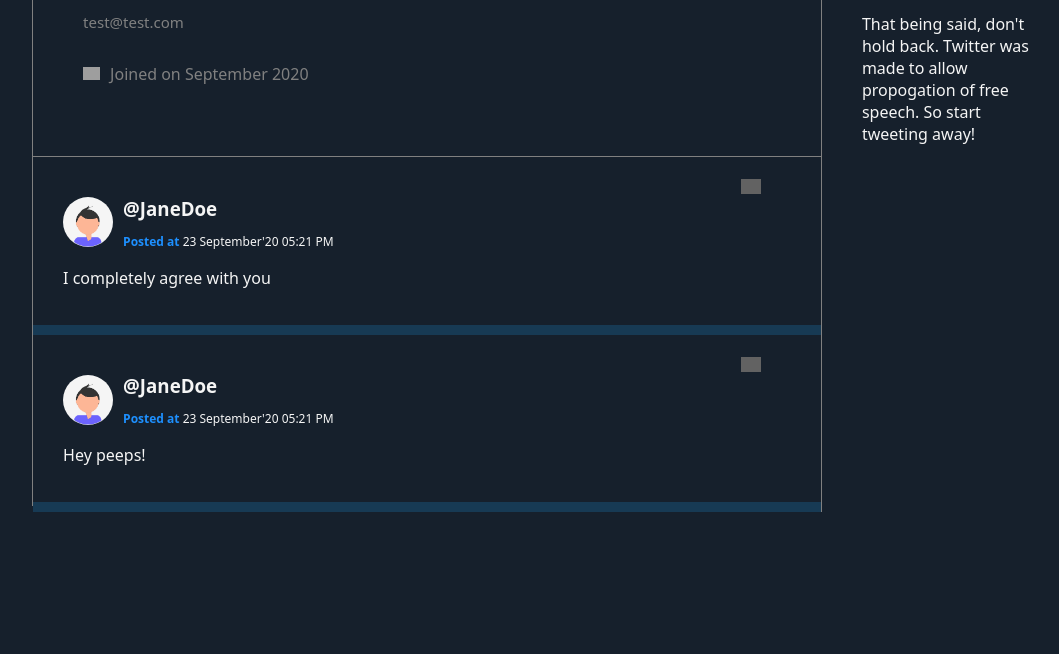
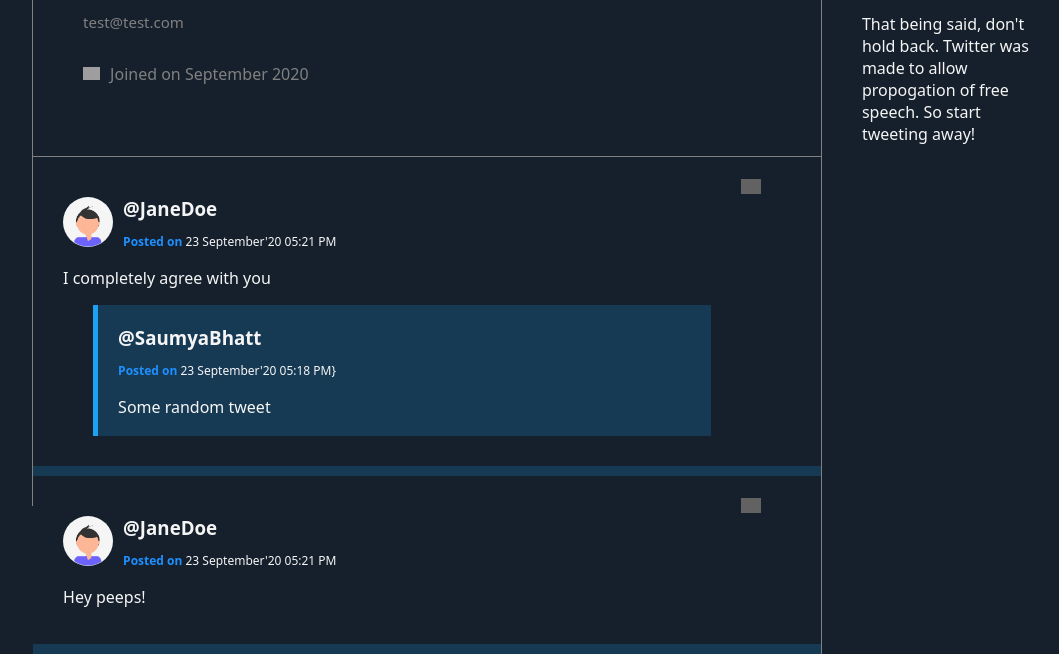
Before and after one commit to Saumya-Bhatt/Twitter-Clone, a Flask app: page /view_profile/2 in a window 1280 px wide. Shown: the part 394-1048 px from the top of the page, without its empty margins (193-1252 px from the left). Before the commit the page ends 906 px from the top, so only its background shows below. Run offline with Flask 2, Linux system fonts and the light colour scheme; a user stored in the database is signed in; data comes from the database, SQL or seed files in the repository; both versions use the stored data as it was after the commit; grey boxes are pictures that could not be loaded.

Commit message:
Pushed changes for retweet functionalities

```diff
--- a/modules/modals.py
+++ b/modules/modals.py
@@ -23,3 +23,7 @@ class Post(db.Model):
     tweet = db.Column(db.String(500),nullable=False)
     stamp = db.Column(db.String(20),nullable=False)
     user_id = db.Column(db.Integer,db.ForeignKey('user_mgmt.id'),nullable=False)
+    retweet_tweet = db.Column(db.String(500),default=None)
+    retweet_stamp = db.Column(db.String(20),default=None)
+    retweet_author = db.Column(db.String(20),default=None)
+    retweet_id = db.Column(db.Integer)
--- a/modules/routes.py
+++ b/modules/routes.py
@@ -176,6 +176,21 @@ def viewProfile(account_id):
 @app.route('/retweet/<int:post_id>',methods=['GET','POST'])
 @login_required
 def retweet(post_id):
+
     post = Post.query.get_or_404(post_id)
     new_tweet = createTweet()
+
+    if new_tweet.validate_on_submit():
+
+        x = datetime.datetime.now()
+        currentTime = str(x.strftime("%d")) +" "+ str(x.strftime("%B")) +"'"+ str(x.strftime("%y")) + " "+ str(x.strftime("%I")) +":"+ str(x.strftime("%M")) +" "+ str(x.strftime("%p"))
+
+        retweet = Post(tweet=new_tweet.tweet.data,stamp=currentTime, author=current_user,retweet_tweet=post.tweet,retweet_stamp=post.stamp,retweet_author=post.author.username,retweet_id=post.author.id)
+        db.session.add(retweet)
+        db.session.commit()
+
+        msg = 'You retweeted @'+post.author.username+"'s tweet!"
+        flash(msg,'success')
+        return redirect(url_for('dashboard'))
+
     return render_template('retweet.html',post=post, tweet=new_tweet)
--- a/modules/static/mainPage.css
+++ b/modules/static/mainPage.css
@@ -94,14 +94,19 @@ a :hover {
 }
 .retweet_pannel {
     padding: 20px 30px;
-    background-color: rgba(29,161,242,0.1);
+    background-color:  #16202c;
     border: none;
+    border-bottom: 1px solid gray;
     color: white;
     font-size: 17px;
-    width: 87%;
-    margin-left: 30px;
-    border-radius: 20px;
+    width: 100%;
     font-family: system-ui, -apple-system, BlinkMacSystemFont, "Segoe UI", Roboto, Ubuntu, "Helvetica Neue", sans-serif;
+}
+.retweet_post {
+    padding:2px 20px;
+    border-left:  5px solid rgba(29,161,242,1);
+    background-color: rgba(29,161,242,0.2);
+    margin: 10px 30px;
 }
 .submit_tweet {
     border: none;
--- a/modules/templates/view_profile.html
+++ b/modules/templates/view_profile.html
@@ -25,13 +25,51 @@
 <div class="timeline" style="margin-top:550px;">
     <div class="seperator"></div>
     {% for post in timeline %}
+    {% if post.retweet_tweet != None %}
+
     <div class="tweet">
         <div class="userTweet">
             <div class="meta_tweet">
                 <img src="{{ url_for('static', filename='profile_pics/' + post.author.image_file) }}" style="width:50px; height: 50px; border-radius: 50%; margin-right: 10px; margin-top: 20px;" alt="">
                 <div>
-                            <h3 style="margin-bottom: 0px;">@{{ post.author.username }}</h3>
-                            <p style="font-size: 12px;"><span style="font-weight: bold; color: dodgerblue;">Posted at </span>{{ post.stamp }}</p>
+                    <h3 style="margin-bottom: 0px;"><a class="username" href="{{ url_for('viewProfile',account_id=post.author.id) }}"> @{{ post.author.username }}</a></h3>
+                    <p style="font-size: 12px;"><span style="font-weight: bold; color: dodgerblue;">Posted on </span>{{ post.stamp }}</p>
+                </div>
+            </div>
+            <p style="margin-top: 5px;">{{ post.tweet }}</p>
+
+            <div class="retweet_post">
+                <div class="userTweet">
+                    <div class="meta_tweet">
+                        <div>
+                            <h3 style="margin-bottom: 0px;"><a class="username" href="{{ url_for('viewProfile',account_id=post.retweet_id) }}"> @{{ post.retweet_author }}</a></h3>
+                            <p style="font-size: 12px;"><span style="font-weight: bold; color: dodgerblue;">Posted on </span>{{ post.retweet_stamp }}}</p>
+                        </div>
+                    </div>
+                    <p style="margin-top: 5px;">{{ post.retweet_tweet }}</p>
+                </div>
+            </div>
+
+        </div>
+        <a href="{{ url_for('retweet',post_id=post.id) }}">
+            <img src="{{ url_for('static', filename='Images/retweet.svg') }}" class="filter_white" alt="">
+        </a>
+
+        <br>
+
+
+
+    </div>
+
+    {% else %}
+
+        <div class="tweet">
+            <div class="userTweet">
+                <div class="meta_tweet">
+                    <img src="{{ url_for('static', filename='profile_pics/' + post.author.image_file) }}" style="width:50px; height: 50px; border-radius: 50%; margin-right: 10px; margin-top: 20px;" alt="">
+                    <div>
+                        <h3 style="margin-bottom: 0px;"><a class="username" href="{{ url_for('viewProfile',account_id=post.author.id) }}"> @{{ post.author.username }}</a></h3>
+                        <p style="font-size: 12px;"><span style="font-weight: bold; color: dodgerblue;">Posted on </span>{{ post.stamp }}</p>
                     </div>
                 </div>
                 <p style="margin-top: 5px;">{{ post.tweet }}</p>
@@ -40,6 +78,8 @@
                 <img src="{{ url_for('static', filename='Images/retweet.svg') }}" class="filter_white" alt="">
             </a>
         </div>
+
+    {% endif %}
 {% endfor %}
 </div>
 
```
Also changed, not shown: modules/templates/dashboard.html (+43 -0 lines), modules/templates/retweet.html (+6 -5 lines), modules/database.db, modules/static/profile_pics/0076c89e94661297.jpg (deleted), modules/static/profile_pics/5f2df91fcbc3b735.jpg (deleted). Lines whose indentation alone changed are shown as unchanged.
